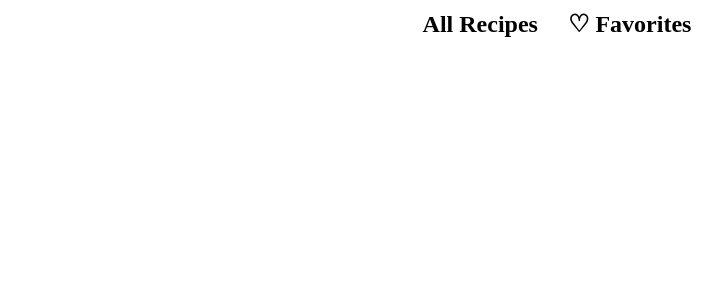
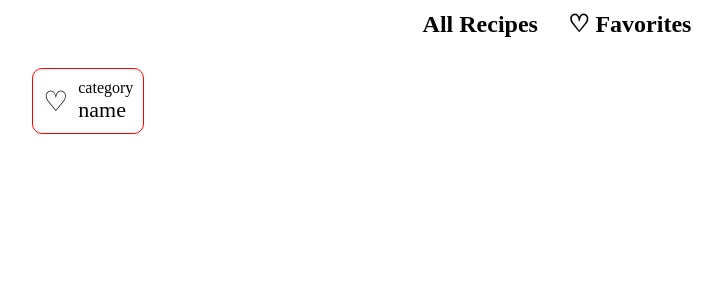
Before and after one commit to coolzacode/recipe-book, a React (Vite) app: page / in a window 1280 px wide. Shown: the top 300 px of the page, without its empty margins (83-805 px from the left). Built offline with nearby package versions, Linux system fonts and the light colour scheme.

Commit message:
add cards component

```diff
--- a/src/App.jsx
+++ b/src/App.jsx
@@ -1,9 +1,11 @@
 import Nav from './components/Nav.jsx'
+import Cards from './components/Cards.jsx';
 
 function App() {
   return (
     <>
       <Nav />
+      <Cards />
     </>
   )
 }
--- /dev/null
+++ b/src/components/Cards.jsx
@@ -0,0 +1,20 @@
+import '../styles/cards.css'
+
+function Cards() {
+
+  return (
+    <main>
+      <div className="card">
+        <div className="favorite">
+          <p>♡</p>
+        </div>
+        <div className="info">
+          <p className="category">category</p>
+          <p className="name">name</p>
+        </div>
+      </div>
+    </main>
+  )
+}
+
+export default Cards
--- /dev/null
+++ b/src/styles/cards.css
@@ -0,0 +1,28 @@
+main {
+  padding: 20px;
+  display: grid;
+  grid-template-columns: repeat(4, 1fr);
+  place-items: center;
+  gap: 10px;
+}
+
+.card {
+  padding: 10px;
+  border: 1px solid red;
+  border-radius: 10px;
+  display: flex;
+  align-items: center;
+  gap: 10px;
+}
+
+.favorite {
+  font-size: 28px;
+}
+
+.favorite > p:hover {
+  cursor: pointer;
+}
+
+.name {
+  font-size: 22px;
+}
```
